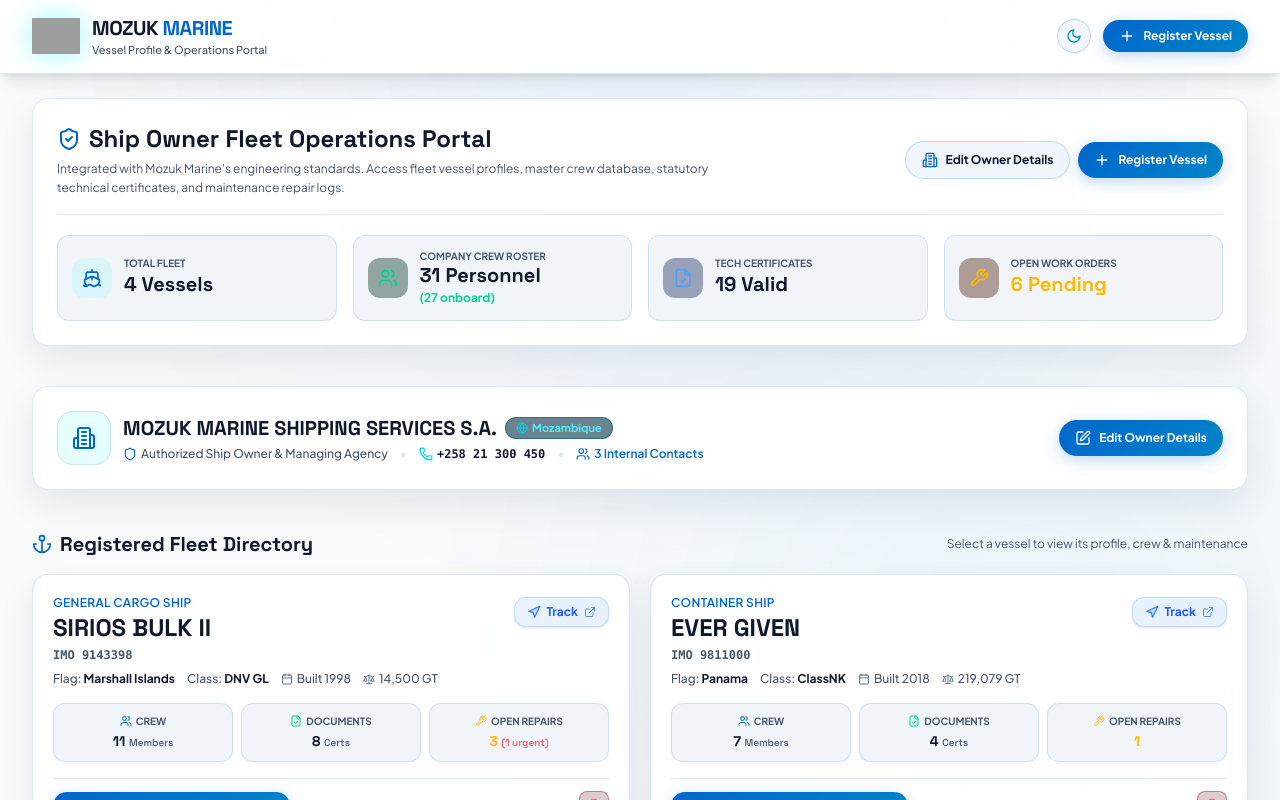
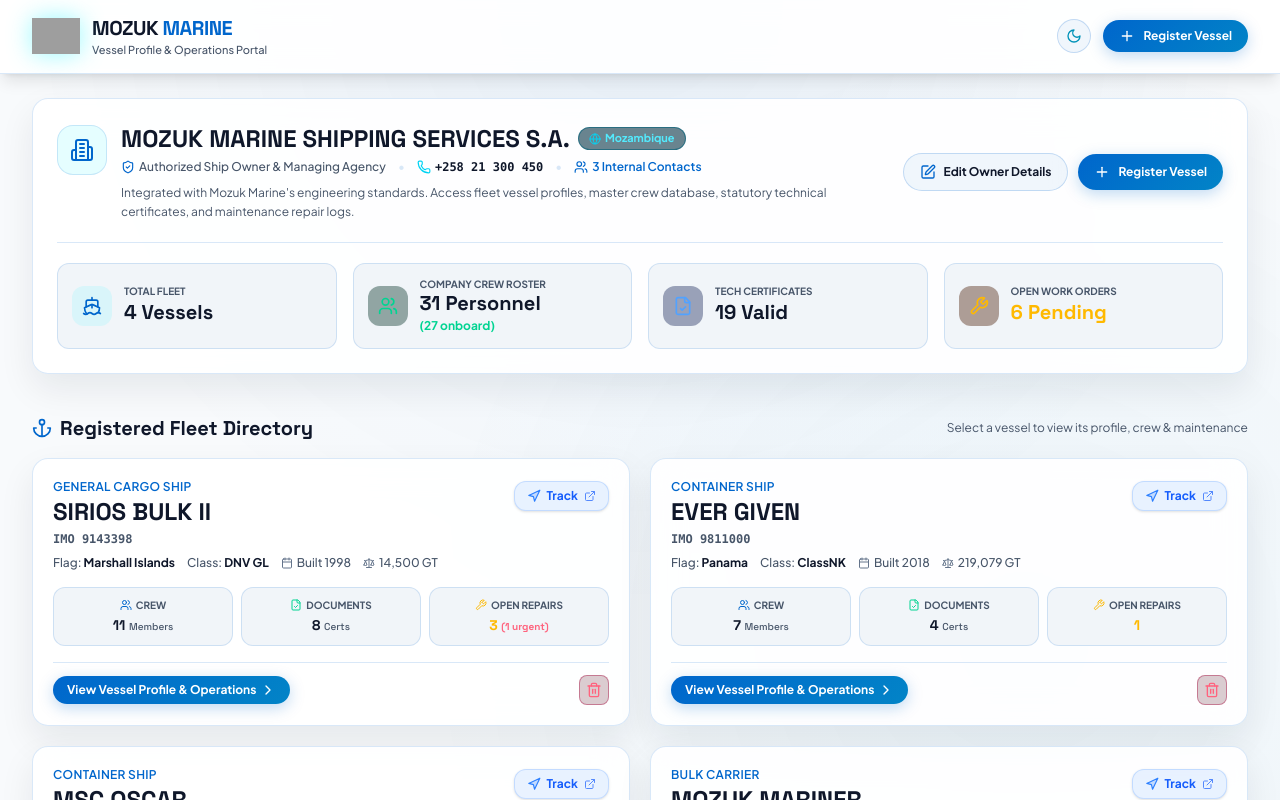
Before and after one commit to Drakhtar359/app-mozuk-marine, a React (Vite) app: page / in a window 1280 px wide. Shown: the top 800 px of the page. Built offline with nearby package versions, Linux system fonts and the light colour scheme; grey boxes are pictures that could not be loaded.

Commit message:
Unify first and second dashboard cards into one single top banner card

```diff
--- a/src/App.tsx
+++ b/src/App.tsx
@@ -7,7 +7,7 @@
 import { VesselProfilePage } from './components/VesselProfilePage';
 import { CompanyCrewList } from './components/CompanyCrewList';
 import { formatDate, getTodayDDMMYYYY } from './utils/dateFormatter';
-import { Plus, Sun, Moon, ShieldCheck, Wrench, Users, FileCheck, Ship as ShipIcon, Building2 } from 'lucide-react';
+import { Plus, Sun, Moon, ShieldCheck, Wrench, Users, FileCheck, Ship as ShipIcon, Building2, Globe, Phone, Edit } from 'lucide-react';
 
 export function App() {
   const [theme, setTheme] = useState<'dark' | 'light'>(() => {
@@ -626,29 +626,55 @@
       <main className="flex-1 max-w-7xl w-full mx-auto px-4 lg:px-8 py-6">
         {!selectedShip ? (
           <div className="space-y-10">
-            {/* Mozuk Marine Fleet Banner */}
-            <div className="mozuk-glass-card rounded-2xl p-6 relative overflow-hidden">
-              <div className="flex flex-col md:flex-row md:items-center justify-between gap-4 border-b border-[var(--color-glass-border)] pb-4 mb-5">
-                <div>
-                  <h2 className="text-2xl font-['Space_Grotesk',sans-serif] font-bold text-[var(--text-main)] flex items-center gap-2">
-                    <ShieldCheck className="w-6 h-6 text-[var(--color-primary)]" />
-                    Ship Owner Fleet Operations Portal
-                  </h2>
-                  <p className="text-xs text-[var(--text-muted)] mt-1 max-w-2xl leading-relaxed">
-                    Integrated with Mozuk Marine's engineering standards. Access fleet vessel profiles, master crew database, statutory technical certificates, and maintenance repair logs.
-                  </p>
+            {/* Unified Ship Owner & Fleet Operations Portal Banner */}
+            <div className="mozuk-glass-card rounded-2xl p-6 relative overflow-hidden shadow-lg border border-[var(--color-glass-border)]">
+              <div className="flex flex-col lg:flex-row lg:items-center justify-between gap-4 border-b border-[var(--color-glass-border)] pb-5 mb-5">
+                <div className="flex items-start gap-3.5">
+                  <div className="p-3 rounded-2xl bg-[rgba(0,242,254,0.1)] text-[var(--color-primary)] border border-[var(--color-glass-border)] shrink-0 mt-0.5">
+                    <Building2 className="w-6 h-6" />
+                  </div>
+                  <div>
+                    <div className="flex flex-wrap items-center gap-2">
+                      <h2 className="text-2xl font-['Space_Grotesk',sans-serif] font-bold text-[var(--text-main)]">
+                        {ownerDetails.companyName}
+                      </h2>
+                      <span className="px-2.5 py-0.5 rounded-full bg-cyan-950/60 text-cyan-300 border border-cyan-800/60 text-[11px] font-bold inline-flex items-center gap-1 shrink-0">
+                        <Globe className="w-3 h-3 text-cyan-400" />
+                        {ownerDetails.country}
+                      </span>
+                    </div>
+
+                    <div className="flex flex-wrap items-center gap-3 text-xs text-[var(--text-muted)] mt-1 font-medium">
+                      <span className="flex items-center gap-1">
+                        <ShieldCheck className="w-3.5 h-3.5 text-[var(--color-primary)]" /> Authorized Ship Owner & Managing Agency
+                      </span>
+                      <span className="text-[var(--color-glass-border)]">•</span>
+                      <span className="flex items-center gap-1 font-mono text-[var(--text-main)] font-semibold">
+                        <Phone className="w-3.5 h-3.5 text-cyan-400" /> {ownerDetails.phoneNumber}
+                      </span>
+                      <span className="text-[var(--color-glass-border)]">•</span>
+                      <span className="flex items-center gap-1 font-semibold text-[var(--color-primary)]">
+                        <Users className="w-3.5 h-3.5" /> {ownerDetails.contactPeople.length} Internal Contact{ownerDetails.contactPeople.length === 1 ? '' : 's'}
+                      </span>
+                    </div>
+
+                    <p className="text-xs text-[var(--text-muted)] mt-2 leading-relaxed max-w-3xl">
+                      Integrated with Mozuk Marine's engineering standards. Access fleet vessel profiles, master crew database, statutory technical certificates, and maintenance repair logs.
+                    </p>
+                  </div>
                 </div>
 
-                <div className="flex items-center gap-2 shrink-0">
+                {/* Action Buttons */}
+                <div className="flex flex-wrap items-center gap-2.5 shrink-0 self-start lg:self-center">
                   <button
                     onClick={() => setIsOwnerModalOpen(true)}
-                    className="px-4 py-2.5 rounded-full btn-mozuk-secondary text-xs font-bold flex items-center gap-2"
+                    className="px-4 py-2.5 rounded-full btn-mozuk-secondary text-xs font-bold flex items-center gap-2 transition hover:scale-[1.02]"
                   >
-                    <Building2 className="w-4 h-4 text-[var(--color-primary)]" /> Edit Owner Details
+                    <Edit className="w-4 h-4 text-[var(--color-primary)]" /> Edit Owner Details
                   </button>
                   <button
                     onClick={() => setIsAddModalOpen(true)}
-                    className="px-4 py-2.5 rounded-full btn-mozuk-primary text-xs font-bold flex items-center gap-2"
+                    className="px-4 py-2.5 rounded-full btn-mozuk-primary text-xs font-bold flex items-center gap-2 shadow-sm transition hover:scale-[1.02]"
                   >
                     <Plus className="w-4 h-4" /> Register Vessel
                   </button>
@@ -703,12 +729,6 @@
                 </div>
               </div>
             </div>
-
-            {/* 1. Ship Owner & Management Profile */}
-            <ShipOwnerCard
-              ownerDetails={ownerDetails}
-              onEdit={() => setIsOwnerModalOpen(true)}
-            />
 
             {/* 2. Fleet Directory */}
             <ShipList
```
